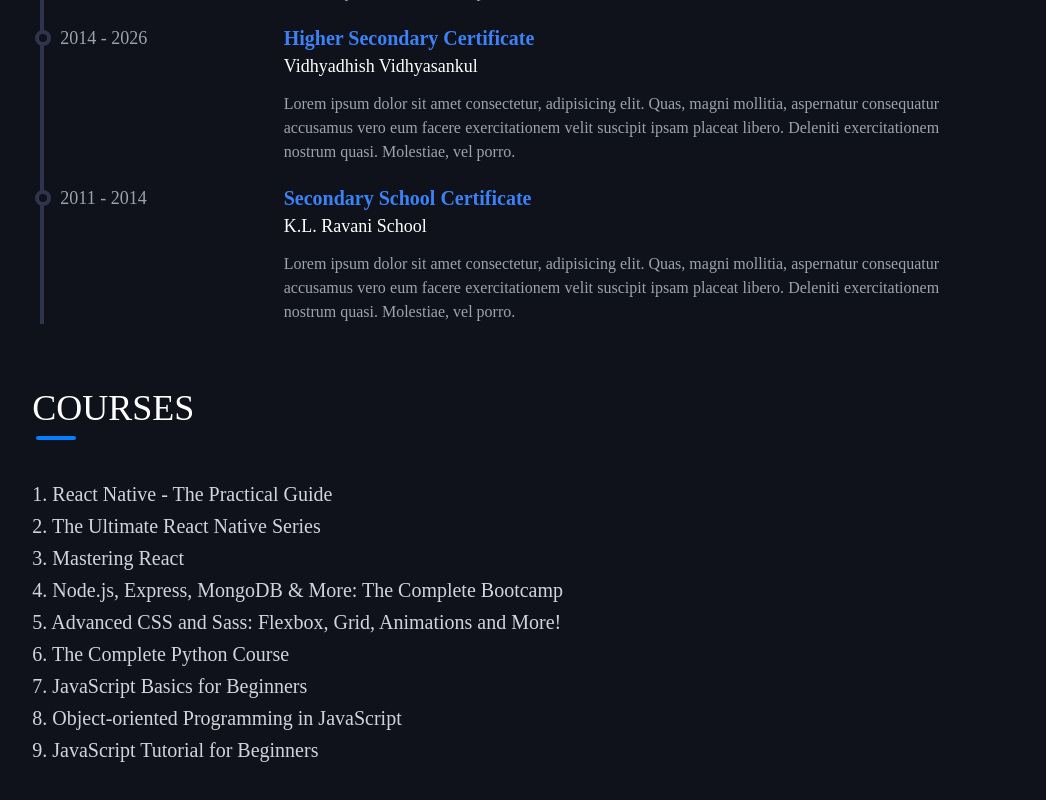
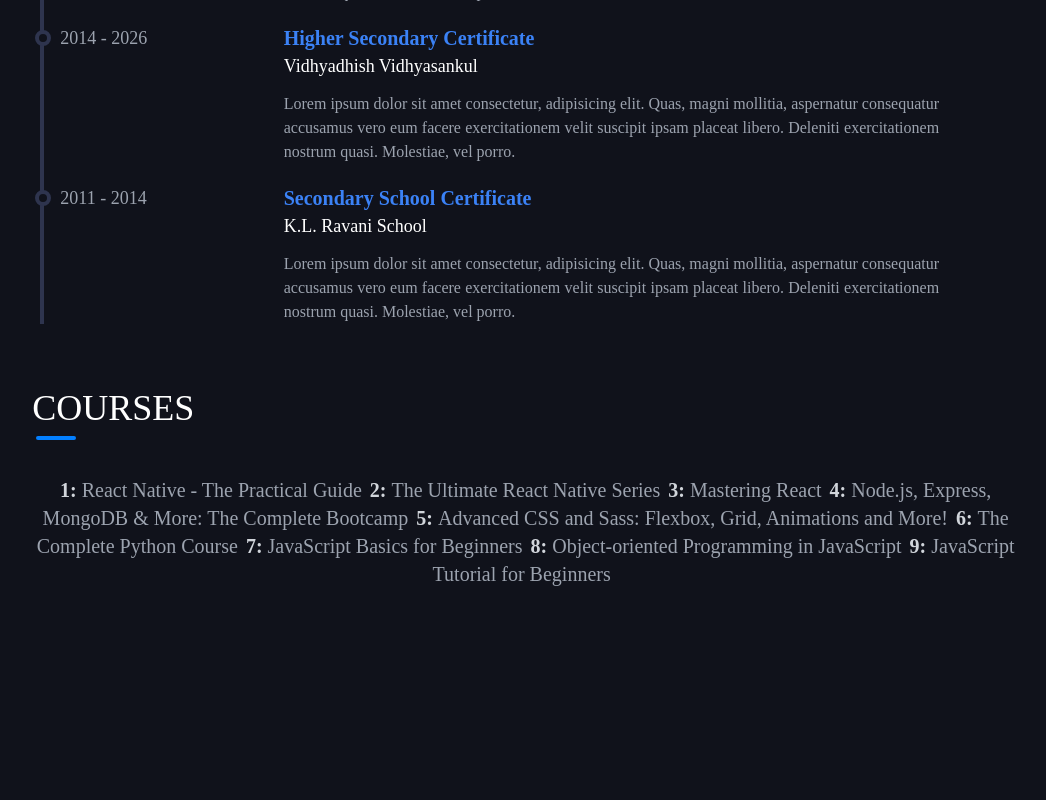
Before and after one commit to lucifer2355/portfolio-2, a Next.js app: page /resume in a window 1280 px wide. Shown: the part 1336-2136 px from the top of the page, without its empty margins (221-1267 px from the left). After the commit the page ends 1964 px from the top, so only its background shows below. Built offline with nearby package versions, Linux system fonts and the light colour scheme; what tailwindcss-pseudo-elements would draw is missing.

Commit message:
add cources style for xl screen

```diff
--- a/components/WorkAndQualifications.jsx
+++ b/components/WorkAndQualifications.jsx
@@ -13,11 +13,11 @@ const WorkAndQualifications = ({ title, Icon, data }) => {
             key={index}
             className='w-11/12 mt-5 flex flex-col relative xl:flex-row'
           >
-            <span className='text-gray-400 text-lg before:empty-content before:bg-[#10121B] before:h-4 before:w-4 before:rounded-xl before:absolute before:-left-6.5 before:mt-1.5 before:border-4 before:border-[#2E344E] xl:w-3/5'>
+            <span className='text-gray-400 text-lg before:empty-content before:bg-[#10121B] before:h-4 before:w-4 before:rounded-xl before:absolute before:-left-6.5 before:mt-1.5 before:border-4 before:border-[#2E344E] xl:w-3/5 '>
               {workExperience.timeLine}
             </span>
 
-            <div className='flex flex-col'>
+            <div className='flex flex-col '>
               <span className='text-xl text-blue-500 text-opacity-100 font-bold'>
                 {workExperience.title}
               </span>
--- a/pages/resume.jsx
+++ b/pages/resume.jsx
@@ -35,17 +35,24 @@ const Resume = () => {
         />
 
         <Title title='COURSES' />
-        <div className='mt-10'>
+        <div className='mt-10 xl:text-center'>
+          <ul className='inline'>
             {courses.map((course) => (
+              <li
+                key={course.number}
+                className='block pl-2 xl:pl-0 xl:inline pr-2 hover:text-blue-500'
+              >
                 <a
-              key={course.number}
                   href={course.link}
                   target='_blank'
-              className='block text-xl text-gray-300 font-thin mt-1 w-auto hover:text-blue-500'
+                  className='inline text-xl text-gray-300 font-thin mt-1 w-auto '
                 >
-              {course.number}. {course.title}
+                  <h1 className='inline font-bold'>{`${course.number}: `}</h1>
+                  <p className='inline text-gray-400'>{` ${course.title}`}</p>
                 </a>
+              </li>
             ))}
+          </ul>
         </div>
       </div>
     </div>
```
Lines whose indentation alone changed are shown as unchanged.
